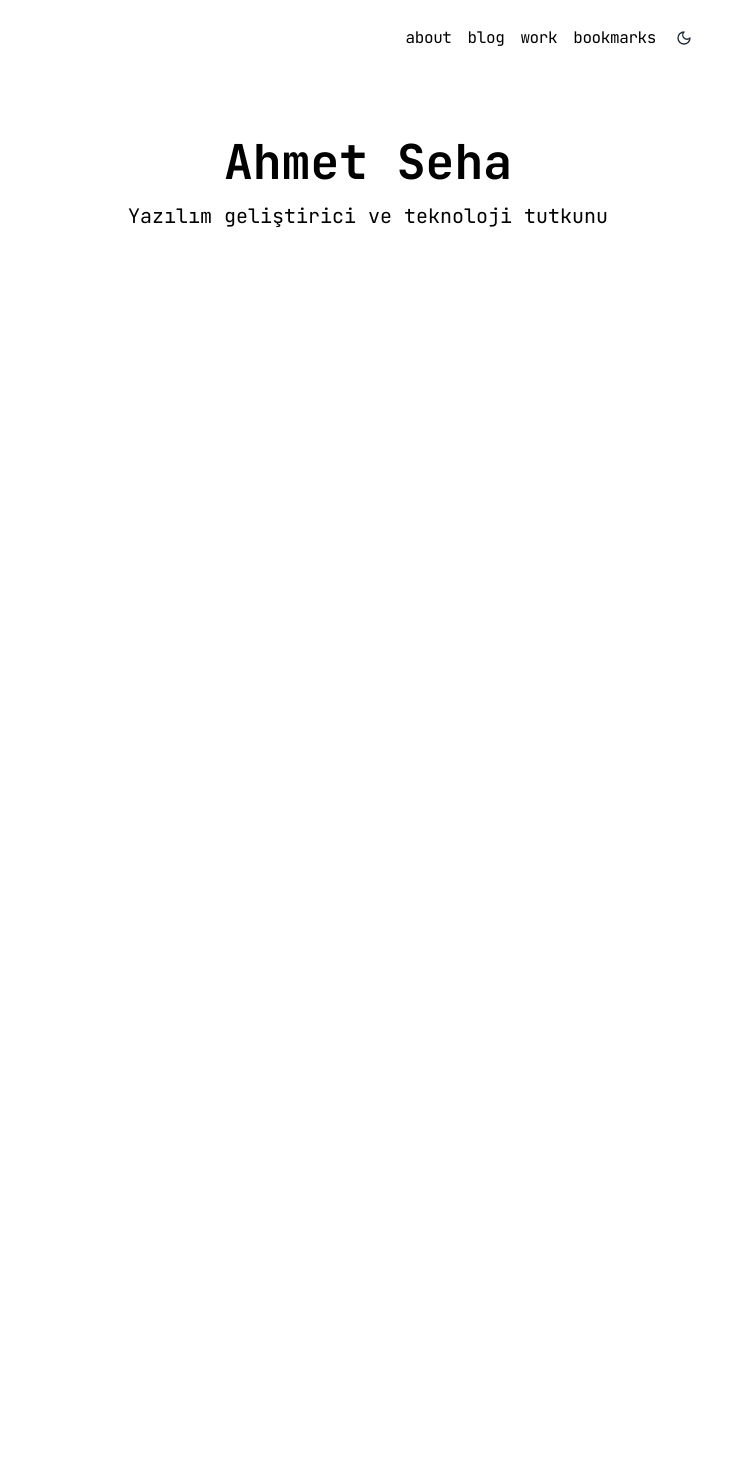
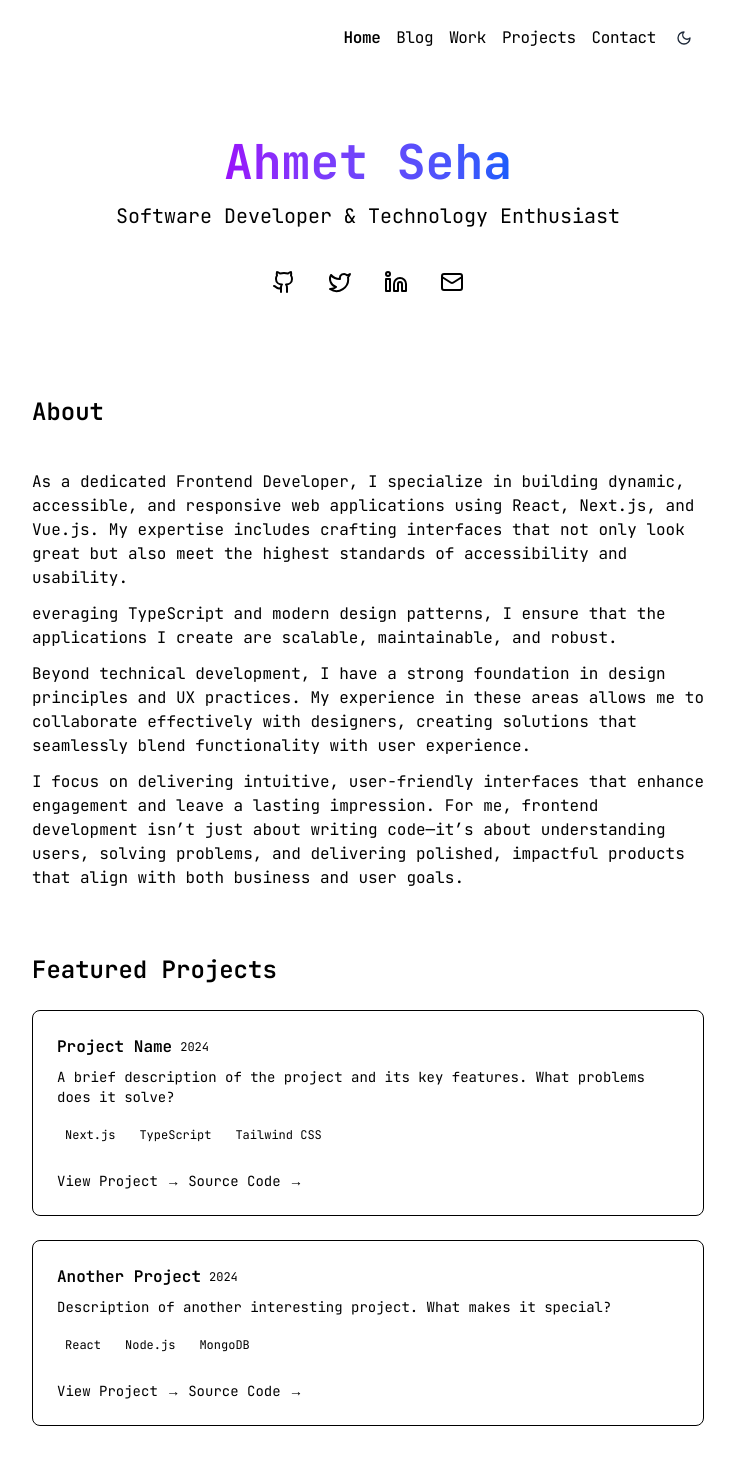
Before and after one commit to ahmetseha/ahmetseha.com, a Next.js app: page / in a window 1280 px wide. Shown: the part 134-1598 px from the top of the page, without its empty margins (272-1007 px from the left). Before the commit the page ends 800 px from the top, so only its background shows below. Built offline with nearby package versions, Linux system fonts and the light colour scheme.

Commit message:
Add new homepage components including Hero, About, and Projects; refactor layout structure and update navigation links

```diff
--- a/src/app/page.tsx
+++ b/src/app/page.tsx
@@ -1,15 +1,13 @@
-import Link from "next/link";
-import { Github, Mail, Twitter } from "lucide-react";
+import { Hero } from "@/components/home/Hero";
+import About from "@/components/home/About";
+import { Projects } from "@/components/home/Projects";
 
 export default function Home() {
   return (
     <div className="flex flex-col gap-16 py-8">
-      <section className="flex flex-col items-center justify-center text-center">
-        <h1 className="text-5xl font-bold mb-4">Ahmet Seha</h1>
-        <p className="text-xl text-muted-foreground max-w-2xl mb-8">
-          Yazılım geliştirici ve teknoloji tutkunu
-        </p>
-      </section>
+      <Hero />
+      <About />
+      <Projects />
     </div>
   );
 }
--- a/src/app/about/page.tsx
+++ b/src/components/home/About.tsx
@@ -1,10 +1,9 @@
 import React from "react";
-import Container from "@/components/shared/container";
 
 export default function About() {
   return (
-    <div className="flex flex-col gap-3 prose prose-neutral dark:prose-invert">
-      <h1>Hi, I'm Seha.</h1>
+    <section className="flex flex-col gap-3 max-w-2xl mx-auto prose prose-neutral dark:prose-invert">
+      <h2 className="text-2xl font-semibold mb-6">About</h2>
       <span>
         As a dedicated Frontend Developer, I specialize in building dynamic,
         accessible, and responsive web applications using React, Next.js, and
@@ -29,6 +28,6 @@ export default function About() {
         problems, and delivering polished, impactful products that align with
         both business and user goals.
       </span>
-    </div>
+    </section>
   );
 }
--- /dev/null
+++ b/src/components/home/Hero.tsx
@@ -0,0 +1,44 @@
+import Link from "next/link";
+import { Github, Mail, Twitter, Linkedin } from "lucide-react";
+
+export function Hero() {
+  return (
+    <section className="flex flex-col items-center justify-center text-center">
+      <h1 className="text-5xl font-bold mb-4 bg-gradient-to-r from-purple-600 to-blue-600 bg-clip-text text-transparent">
+        Ahmet Seha
+      </h1>
+      <p className="text-xl text-muted-foreground max-w-2xl mb-8">
+        Software Developer & Technology Enthusiast
+      </p>
+      <div className="flex gap-4">
+        <Link
+          href="https://github.com/ahmetseha"
+          target="_blank"
+          className="p-2 hover:bg-accent rounded-lg transition-colors"
+        >
+          <Github className="w-6 h-6" />
+        </Link>
+        <Link
+          href="https://twitter.com/ahmetseha"
+          target="_blank"
+          className="p-2 hover:bg-accent rounded-lg transition-colors"
+        >
+          <Twitter className="w-6 h-6" />
+        </Link>
+        <Link
+          href="https://linkedin.com/in/ahmetseha"
+          target="_blank"
+          className="p-2 hover:bg-accent rounded-lg transition-colors"
+        >
+          <Linkedin className="w-6 h-6" />
+        </Link>
+        <Link
+          href="mailto:ahmetseha@example.com"
+          className="p-2 hover:bg-accent rounded-lg transition-colors"
+        >
+          <Mail className="w-6 h-6" />
+        </Link>
+      </div>
+    </section>
+  );
+}
--- /dev/null
+++ b/src/components/home/ProjectCard.tsx
@@ -0,0 +1,59 @@
+import Link from "next/link";
+
+interface ProjectCardProps {
+  title: string;
+  year: string;
+  description: string;
+  technologies: string[];
+  projectUrl?: string;
+  sourceUrl?: string;
+}
+
+export function ProjectCard({
+  title,
+  year,
+  description,
+  technologies,
+  projectUrl,
+  sourceUrl,
+}: ProjectCardProps) {
+  return (
+    <div className="group relative overflow-hidden rounded-lg border bg-background p-6 hover:border-foreground/50 transition-colors">
+      <div className="flex flex-col gap-2">
+        <div className="flex items-center gap-2">
+          <h3 className="font-semibold">{title}</h3>
+          <span className="text-xs text-muted-foreground">{year}</span>
+        </div>
+        <p className="text-sm text-muted-foreground">{description}</p>
+        <div className="flex gap-2 mt-2">
+          {technologies.map((tech) => (
+            <span
+              key={tech}
+              className="text-xs bg-secondary px-2 py-1 rounded-full"
+            >
+              {tech}
+            </span>
+          ))}
+        </div>
+        <div className="flex gap-2 mt-4">
+          {projectUrl && (
+            <Link
+              href={projectUrl}
+              className="text-sm text-muted-foreground hover:text-foreground transition-colors"
+            >
+              View Project →
+            </Link>
+          )}
+          {sourceUrl && (
+            <Link
+              href={sourceUrl}
+              className="text-sm text-muted-foreground hover:text-foreground transition-colors"
+            >
+              Source Code →
+            </Link>
+          )}
+        </div>
+      </div>
+    </div>
+  );
+}
--- /dev/null
+++ b/src/components/home/Projects.tsx
@@ -0,0 +1,35 @@
+import { ProjectCard } from "./ProjectCard";
+
+const projects = [
+  {
+    title: "Project Name",
+    year: "2024",
+    description:
+      "A brief description of the project and its key features. What problems does it solve?",
+    technologies: ["Next.js", "TypeScript", "Tailwind CSS"],
+    projectUrl: "#",
+    sourceUrl: "#",
+  },
+  {
+    title: "Another Project",
+    year: "2024",
+    description:
+      "Description of another interesting project. What makes it special?",
+    technologies: ["React", "Node.js", "MongoDB"],
+    projectUrl: "#",
+    sourceUrl: "#",
+  },
+];
+
+export function Projects() {
+  return (
+    <section className="max-w-2xl mx-auto">
+      <h2 className="text-2xl font-semibold mb-6">Featured Projects</h2>
+      <div className="grid gap-6">
+        {projects.map((project) => (
+          <ProjectCard key={project.title} {...project} />
+        ))}
+      </div>
+    </section>
+  );
+}
--- a/src/components/shared/header.tsx
+++ b/src/components/shared/header.tsx
@@ -7,10 +7,11 @@ import { usePathname } from "next/navigation";
 import ThemeToogle from "../ui/theme-toggle";
 
 const navItems = {
-  about: "/about",
-  blog: "/blog",
-  work: "/work",
-  bookmarks: "/bookmarks",
+  Home: "/",
+  Blog: "/blog",
+  Work: "/work",
+  Projects: "/projects",
+  Contact: "/contact",
 };
 
 export default function Header() {
--- a/tailwind.config.ts
+++ b/tailwind.config.ts
@@ -9,6 +9,31 @@ const config: Config = {
   ],
   theme: {
     extend: {
+      // Typography
+      fontFamily: {
+        sans: ["var(--font-inter)", "system-ui", "sans-serif"],
+        mono: ["var(--font-mono)", "monospace"],
+      },
+      fontSize: {
+        xs: ["0.75rem", { lineHeight: "1rem" }],
+        sm: ["0.875rem", { lineHeight: "1.25rem" }],
+        base: ["1rem", { lineHeight: "1.5rem" }],
+        lg: ["1.125rem", { lineHeight: "1.75rem" }],
+        xl: ["1.25rem", { lineHeight: "1.75rem" }],
+        "2xl": ["1.5rem", { lineHeight: "2rem" }],
+        "3xl": ["1.875rem", { lineHeight: "2.25rem" }],
+        "4xl": ["2.25rem", { lineHeight: "2.5rem" }],
+        "5xl": ["3rem", { lineHeight: "1" }],
+        "6xl": ["3.75rem", { lineHeight: "1" }],
+      },
+      fontWeight: {
+        normal: "400",
+        medium: "500",
+        semibold: "600",
+        bold: "700",
+      },
+
+      // Colors
       colors: {
         background: {
           light: "#ffffff",
@@ -50,11 +75,53 @@ const config: Config = {
           foreground: "hsl(var(--card-foreground))",
         },
       },
+
+      // Container
+      container: {
+        center: true,
+        padding: {
+          DEFAULT: "1rem",
+          sm: "2rem",
+          lg: "4rem",
+          xl: "5rem",
+          "2xl": "6rem",
+        },
+        screens: {
+          sm: "640px",
+          md: "768px",
+          lg: "1024px",
+          xl: "1280px",
+          "2xl": "1536px",
+        },
+      },
+
+      // Border Radius
       borderRadius: {
-        lg: "var(--radius)",
-        md: "calc(var(--radius) - 2px)",
-        sm: "calc(var(--radius) - 4px)",
+        none: "0",
+        sm: "0.125rem",
+        DEFAULT: "0.25rem",
+        md: "0.375rem",
+        lg: "0.5rem",
+        xl: "0.75rem",
+        "2xl": "1rem",
+        "3xl": "1.5rem",
+        full: "9999px",
       },
+
+      // Shadows
+      boxShadow: {
+        sm: "0 1px 2px 0 rgb(0 0 0 / 0.05)",
+        DEFAULT:
+          "0 1px 3px 0 rgb(0 0 0 / 0.1), 0 1px 2px -1px rgb(0 0 0 / 0.1)",
+        md: "0 4px 6px -1px rgb(0 0 0 / 0.1), 0 2px 4px -2px rgb(0 0 0 / 0.1)",
+        lg: "0 10px 15px -3px rgb(0 0 0 / 0.1), 0 4px 6px -4px rgb(0 0 0 / 0.1)",
+        xl: "0 20px 25px -5px rgb(0 0 0 / 0.1), 0 8px 10px -6px rgb(0 0 0 / 0.1)",
+        "2xl": "0 25px 50px -12px rgb(0 0 0 / 0.25)",
+        inner: "inset 0 2px 4px 0 rgb(0 0 0 / 0.05)",
+        none: "none",
+      },
+
+      // Animations
       keyframes: {
         "accordion-down": {
           from: { height: "0" },
```
Also changed, not shown: 1 other file (tests, documents, lock files or other folders).
